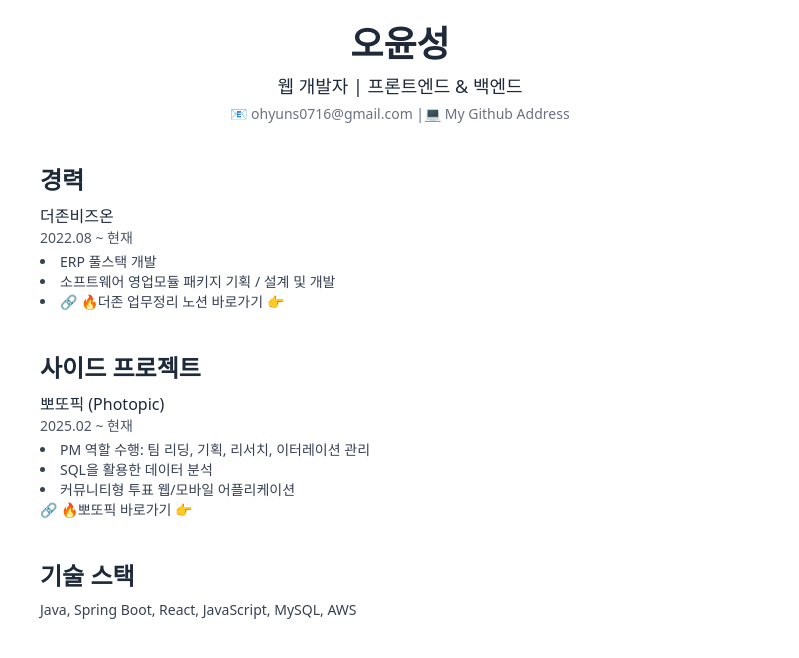
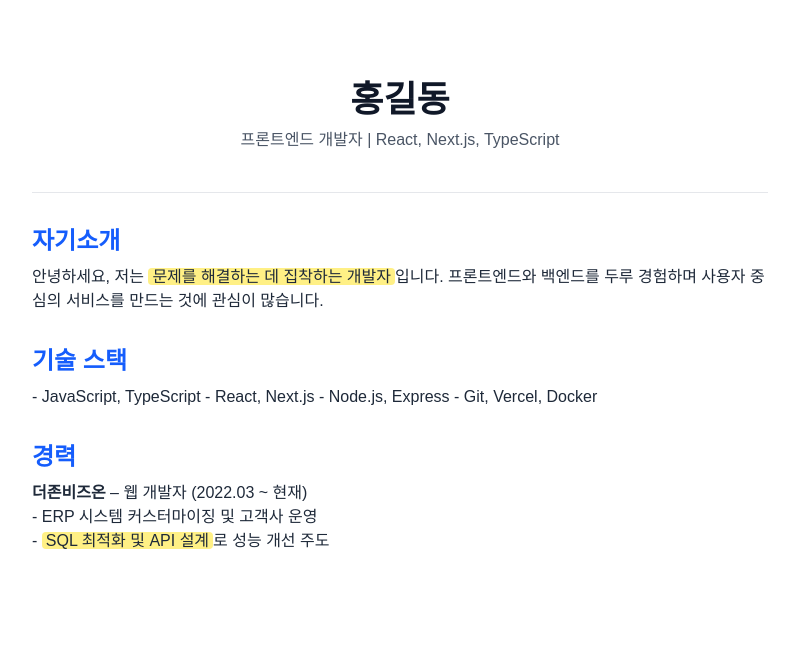
Before and after one commit to Dev-lemongrab/ohyunseong-resume, a Next.js app: page / in a window 1280 px wide. Shown: the top 658 px of the page, without its empty margins (240-1039 px from the left). Built offline with nearby package versions, Linux system fonts and the light colour scheme.

Commit message:
init resume

```diff
--- a/src/app/globals.css
+++ b/src/app/globals.css
@@ -21,7 +21,7 @@
 }
 
 body {
-  background: var(--background);
-  color: var(--foreground);
-  font-family: Arial, Helvetica, sans-serif;
+  font-family: 'Noto Sans KR', sans-serif;
+  background-color: #fff;
+  color: #333;
 }
--- a/src/app/page.tsx
+++ b/src/app/page.tsx
@@ -1,83 +1,33 @@
-// app/page.tsx
+import Header from '@/components/Header';
+import Section from '@/components/Section';
+import HighlightText from '@/components/HighlightText';
+
 export default function Home() {
   return (
-    <main className="mx-auto max-w-3xl p-6 font-sans text-gray-800">
-      {/* 프로필 */}
-      <section className="mb-10 text-center">
-        <h1 className="text-primary text-4xl font-bold">오윤성</h1>
-        <p className="mt-2 text-lg">웹 개발자 | 프론트엔드 & 백엔드</p>
-        <p className="mt-1 text-sm text-gray-500">
-          📧 ohyuns0716@gmail.com |
-          <a
-            href="https://github.com/Dev-lemongrab"
-            target="_blank"
-            rel="noopener noreferrer"
-            className="text-secondary hover:underline"
-          >
-            💻 {'My Github Address'}
-          </a>
+    <main className="mx-auto max-w-3xl px-4 py-10">
+      <Header />
+
+      <Section title="자기소개">
+        안녕하세요, 저는{' '}
+        <HighlightText text="문제를 해결하는 데 집착하는 개발자" />
+        입니다. 프론트엔드와 백엔드를 두루 경험하며 사용자 중심의 서비스를
+        만드는 것에 관심이 많습니다.
+      </Section>
+
+      <Section title="기술 스택">
+        - JavaScript, TypeScript - React, Next.js - Node.js, Express - Git,
+        Vercel, Docker
+      </Section>
+
+      <Section title="경력">
+        <p>
+          <strong>더존비즈온</strong> – 웹 개발자 (2022.03 ~ 현재)
+          <br />
+          - ERP 시스템 커스터마이징 및 고객사 운영
+          <br />
+          - <HighlightText text="SQL 최적화 및 API 설계" />로 성능 개선 주도
         </p>
-      </section>
-
-      {/* 경력 */}
-      <section className="mb-10">
-        <h2 className="text-primary mb-2 text-2xl font-semibold">경력</h2>
-        <div className="mb-4">
-          <p className="font-medium">더존비즈온</p>
-          <p className="text-sm text-gray-600">2022.08 ~ 현재</p>
-          <ul className="mt-1 list-inside list-disc text-sm text-gray-700">
-            <li>ERP 풀스택 개발</li>
-            <li>소프트웨어 영업모듈 패키지 기획 / 설계 및 개발</li>
-            <li>
-              🔗{' '}
-              <a
-                href="https://portfolio-ohyunseong.notion.site/douzone-work"
-                target="_blank"
-                rel="noopener noreferrer"
-                className="text-secondary hover:underline"
-              >
-                🔥더존 업무정리 노션 바로가기 👉
-              </a>
-            </li>
-          </ul>
-        </div>
-      </section>
-
-      {/* 경험 */}
-      <section className="mb-10">
-        <h2 className="text-primary mb-2 text-2xl font-semibold">
-          사이드 프로젝트
-        </h2>
-        <div className="mb-4">
-          <p className="font-medium">뽀또픽 (Photopic)</p>
-          <p className="text-sm text-gray-600">2025.02 ~ 현재</p>
-          <ul className="mt-1 list-inside list-disc text-sm text-gray-700">
-            <li>PM 역할 수행: 팀 리딩, 기획, 리서치, 이터레이션 관리</li>
-            <li>SQL을 활용한 데이터 분석</li>
-            <li>
-              커뮤니티형 투표 웹/모바일 어플리케이션
-              <br />
-              🔗{' '}
-              <a
-                href="https://photopic.site"
-                target="_blank"
-                rel="noopener noreferrer"
-                className="text-secondary hover:underline"
-              >
-                🔥뽀또픽 바로가기 👉
-              </a>
-            </li>
-          </ul>
-        </div>
-      </section>
-
-      {/* 기술 스택 */}
-      <section className="mb-10">
-        <h2 className="text-primary mb-2 text-2xl font-semibold">기술 스택</h2>
-        <p className="text-sm text-gray-700">
-          Java, Spring Boot, React, JavaScript, MySQL, AWS
-        </p>
-      </section>
+      </Section>
     </main>
   );
 }
--- /dev/null
+++ b/src/components/Header.tsx
@@ -0,0 +1,12 @@
+const Header = () => {
+  return (
+    <header className="border-b border-gray-200 py-10 text-center">
+      <h1 className="text-4xl font-bold text-gray-900">홍길동</h1>
+      <p className="mt-2 text-gray-600">
+        프론트엔드 개발자 | React, Next.js, TypeScript
+      </p>
+    </header>
+  );
+};
+
+export default Header;
--- /dev/null
+++ b/src/components/HighlightText.tsx
@@ -0,0 +1,9 @@
+type HighlightTextProps = {
+  text: string;
+};
+
+const HighlightText = ({ text }: HighlightTextProps) => {
+  return <span className="rounded bg-yellow-200 px-1">{text}</span>;
+};
+
+export default HighlightText;
--- /dev/null
+++ b/src/components/Section.tsx
@@ -0,0 +1,15 @@
+type SectionProps = {
+  title: string;
+  children: React.ReactNode;
+};
+
+const Section = ({ title, children }: SectionProps) => {
+  return (
+    <section className="my-8">
+      <h2 className="mb-2 text-2xl font-semibold text-blue-600">{title}</h2>
+      <div className="text-gray-800">{children}</div>
+    </section>
+  );
+};
+
+export default Section;
```
